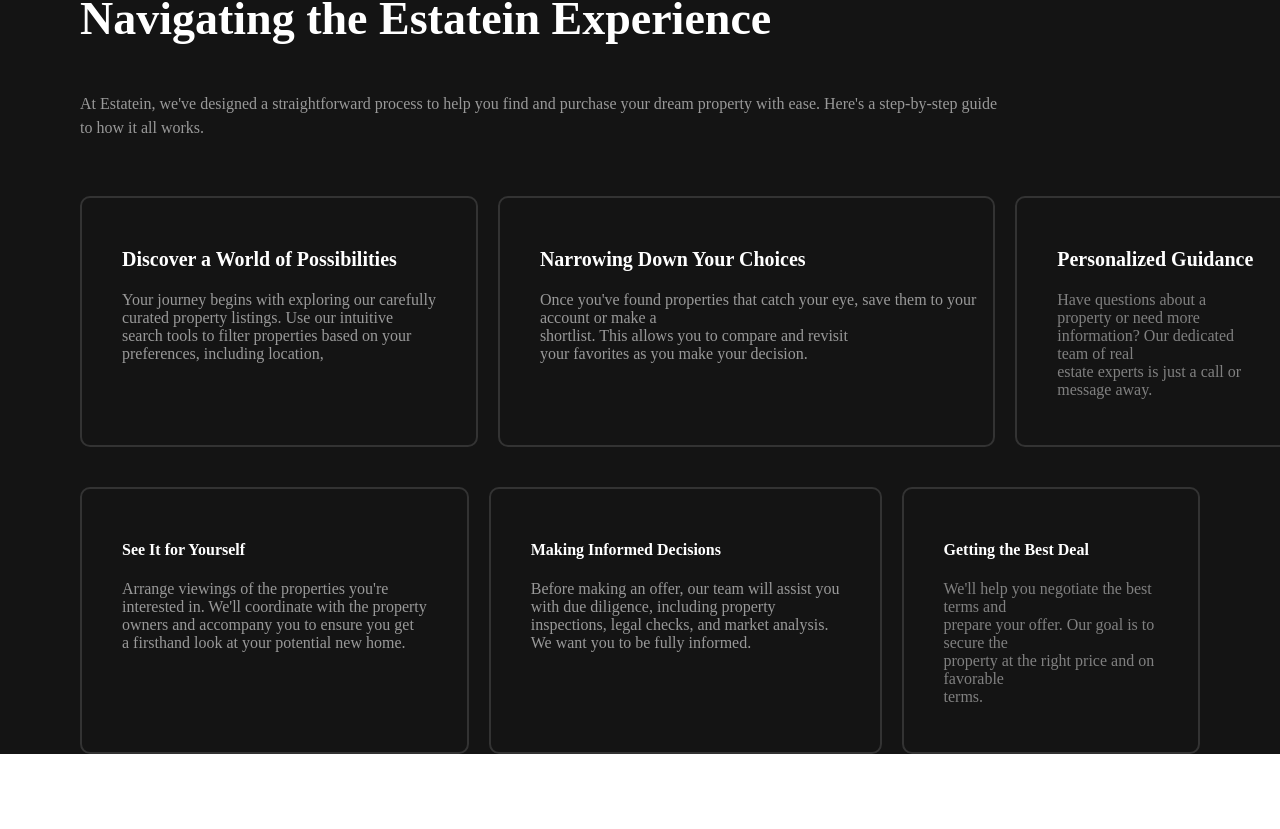
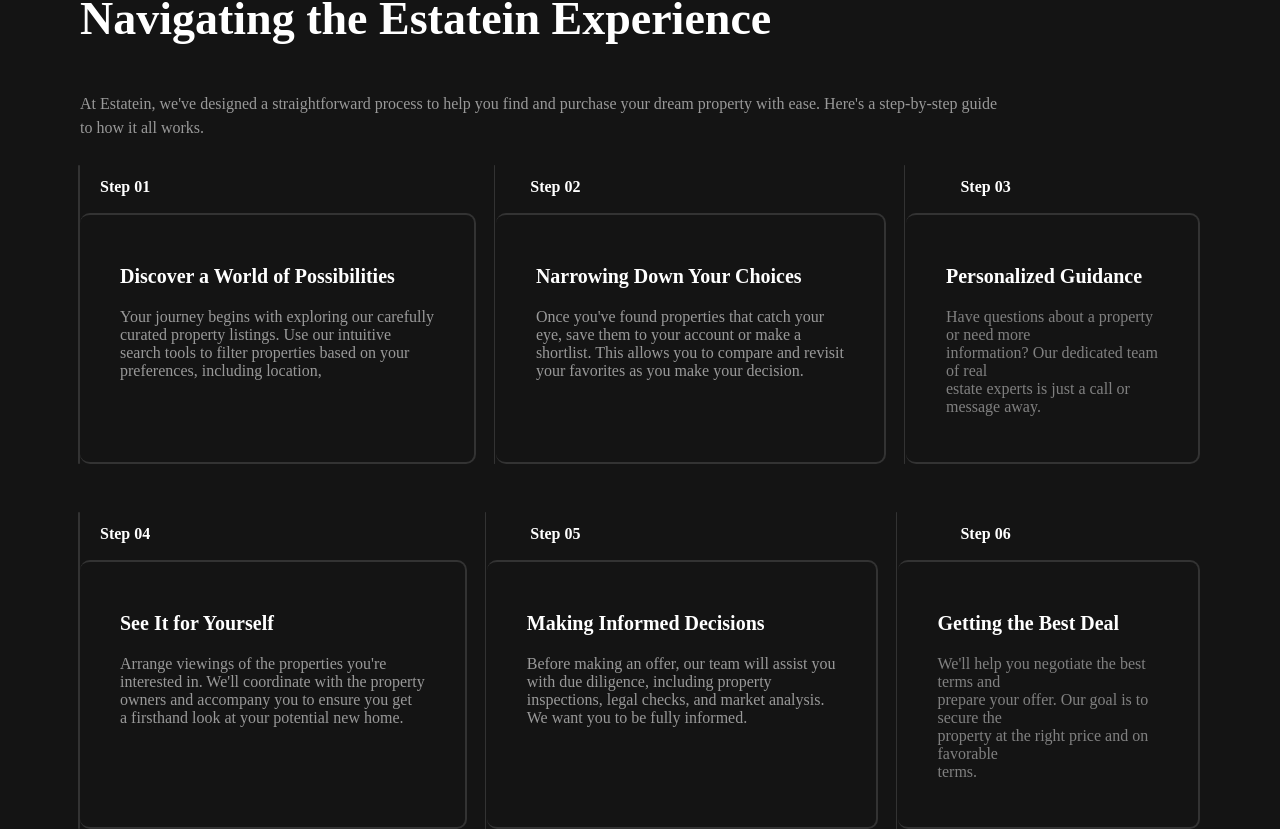
Before and after one commit to DeVTeJ10/Home-ly, a React (Vite) app: page /about-us in a window 1280 px wide. Shown: the part 1881-2710 px from the top of the page. Before the commit the page ends 2635 px from the top, so only its background shows below. Built offline with nearby package versions, Linux system fonts and the light colour scheme.

Commit message:
steps 1 to step6 border edit

```diff
--- a/src/pages/aboutUs/aboutUs.css
+++ b/src/pages/aboutUs/aboutUs.css
@@ -112,7 +112,7 @@
 }
 
 .qwertyuiop{
-
+    position: relative;
     background-color: #141414;
     color: white;
     padding-top: 30px;
@@ -125,6 +125,32 @@
     padding-bottom: 30px;
 }
 
+.qwertyuiops{
+    position: relative;
+    background-color: #141414;
+    color: white;
+    padding-top: 30px;
+    border: 2px solid #333333;
+    padding-left: 40px;
+    padding-right: 40px;
+    width: 413.33px;
+    margin-top: -20px;
+    padding-bottom: 30px;
+    border-left: none;
+    border-radius: 10px;
+}
+
+.qwertyuiops::before{
+    content: '';
+    position: absolute;
+    top: -50px;
+    left: -2px;
+    bottom: -2px;
+    width:1.5px;
+    background-color: #333333;
+    border-radius: 10px;
+}
+
 .learnHows{
     margin-top: 35px;
     color: #999999;
@@ -135,3 +161,18 @@
     padding-top: 50px;
     background-color: #141414;
 }
+
+.steps{
+    display: flex;
+    gap: 380px;
+    padding-left: 100px;
+    padding-right: 100px;
+    background-color: #141414;
+    color: white;
+    margin-bottom: -44px;
+}
+
+.howdydo{
+    padding-top: 40px;
+    background-color: #141414;
+}
--- a/src/pages/aboutUs/aboutUsPage.jsx
+++ b/src/pages/aboutUs/aboutUsPage.jsx
@@ -197,8 +197,14 @@
           </div>
         </div>
       </div>
+
+      <div className="steps">
+      <h4>Step 01</h4>
+      <h4>Step 02</h4>
+      <h4>Step 03</h4>
+      </div>
       <div className="qwertysp">
-        <div className="qwertyuiop">
+        <div className="qwertyuiops">
           <h3>Discover a World of Possibilities</h3>
           <p className="learnHow">
             Your journey begins with exploring our carefully<br></br> curated
@@ -206,16 +212,16 @@
             properties based on your<br></br> preferences, including location,
           </p>
         </div>
-        <div className="qwertyuiop">
+        <div className="qwertyuiops">
           <h3>Narrowing Down Your Choices</h3>
           <p className="learnHow">
-            Once you've found properties that catch your eye, save them to your
-            <br></br> account or make a<br></br> shortlist. This allows you to
+            Once you've found properties that catch your <br></br> eye, save them to your
+            account or make a<br></br> shortlist. This allows you to
             compare and revisit<br></br> your favorites as you make your
             decision.
           </p>
         </div>
-        <div className="qwertyuiop">
+        <div className="qwertyuiops">
           <h3>Personalized Guidance</h3>
           <p className="learnHowss">
             Have questions about a property or need more<br></br> information?
@@ -224,25 +230,33 @@
           </p>
         </div>
       </div>
+
+
+    <div className="howdydo">
+    <div className="steps">
+      <h4>Step 04</h4>
+      <h4>Step 05</h4>
+      <h4>Step 06</h4>
+      </div>
       <div className="qwertysp">
-        <div className="qwertyuiop">
-          <h4>See It for Yourself</h4>
+        <div className="qwertyuiops">
+        <h3>See It for Yourself</h3>
           <p className="learnHow">
           Arrange viewings of the properties you're<br></br> interested in.
           We'll coordinate with the property<br></br> owners and accompany
           you to ensure you get<br></br> a firsthand look at your potential new home.
           </p>
         </div>
-        <div className="qwertyuiop">
-          <h4>Making Informed Decisions</h4>
+        <div className="qwertyuiops">
+          <h3>Making Informed Decisions</h3>
           <p className="learnHow">
             Before making an offer, our team will assist you<br></br> with due diligence, including property<br></br>
             inspections,
             legal checks, and market analysis.<br></br> We want you to be fully informed.
           </p>
         </div>
-        <div className="qwertyuiop">
-          <h4>Getting the Best Deal</h4>
+        <div className="qwertyuiops">
+          <h3>Getting the Best Deal</h3>
           <p className="learnHowss">
           We'll help you negotiate the best terms and<br></br> prepare your offer.
           Our goal is to secure the<br></br> property at the right price and on favorable<br></br> terms.
@@ -250,6 +264,7 @@
         </div>
       </div>
     </div>
+    </div>
   );
 };
 
```
